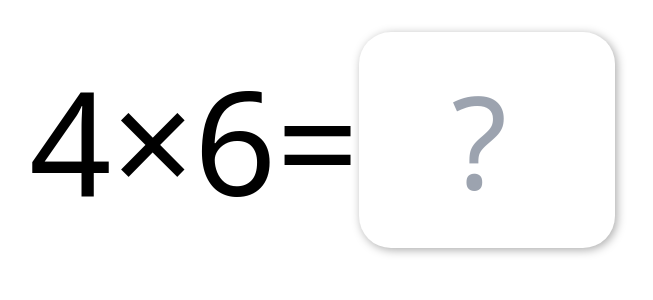
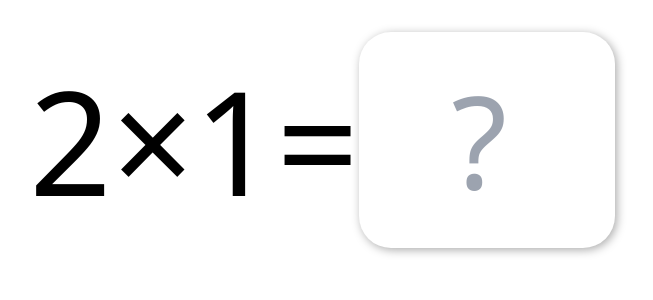
Before and after one commit to knoboid/times-table-practice, a Svelte app: page / in a window 1280 px wide. Shown: the top 300 px of the page, without its empty margins (318-971 px from the left). Built offline with nearby package versions, Linux system fonts and the light colour scheme.

Commit message:
Supply questions using an array

```diff
--- a/src/App.svelte
+++ b/src/App.svelte
@@ -2,8 +2,16 @@
   import Multiplication from "./lib/Multiplication.svelte";
   import ShowAnswer from "./lib/ShowAnswer.svelte";
 
-  let num1 = 4;
-  let num2 = 6;
+  const questions = [
+    [2, 1],
+    [3, 4],
+    [5, 5],
+  ];
+
+  let index = 0;
+
+  $: [num1, num2] = questions[index];
+
   let usersAnswer;
 
   const showingQuestion = "SHOWING QUESTION";
@@ -17,6 +25,10 @@
       e.target.value = "";
       const answer = num1 * num2;
       appState = showingAnswer;
+      setTimeout(function () {
+        appState = showingQuestion;
+        index++;
+      }, 2000);
       if (usersAnswer == answer) {
         console.log("CORRECT");
       } else {
```
